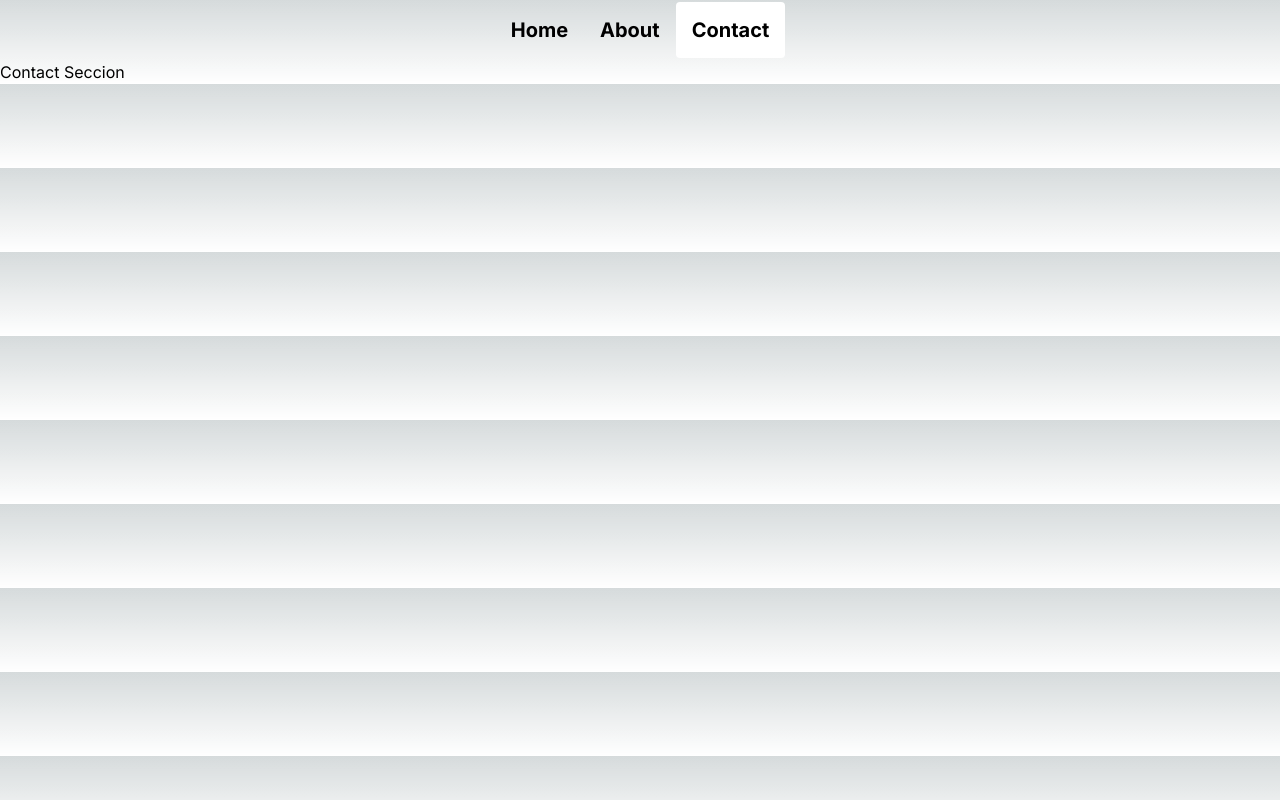
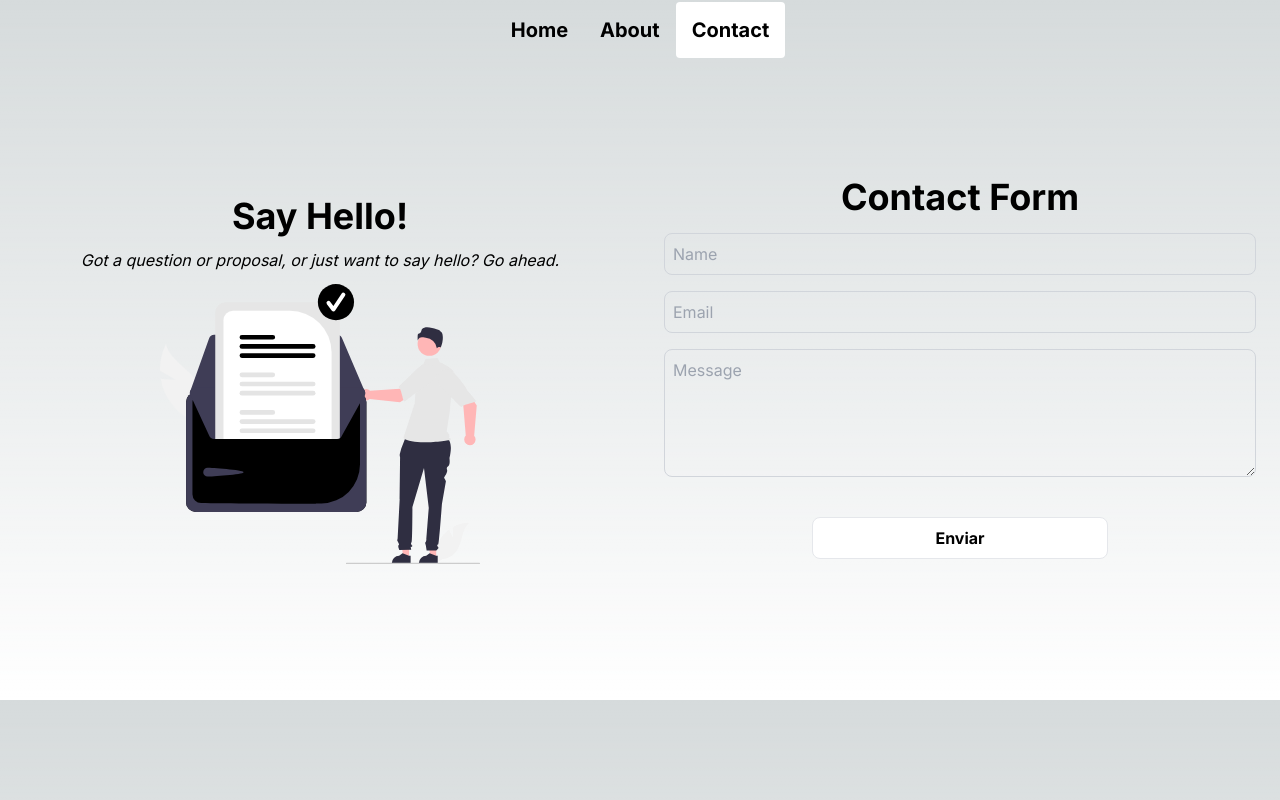
Before and after one commit to amin-farina/portfolio, a Next.js app in the folder portfolio/: page /contact in a window 1280 px wide. Built offline with nearby package versions, Linux system fonts and the light colour scheme.

Commit message:
New changes

```diff
--- /dev/null
+++ b/portfolio/app/contact/forms.jsx
@@ -0,0 +1,37 @@
+"use client"
+import React, { useState } from 'react'
+
+export default function FormContact() {
+    const [name, setName] = useState("");
+    const [email, setEmail] = useState("");
+    const [message, setMessage] = useState("");
+
+    const handleSubmit = (e) => {
+        e.preventDefault();
+        console.log("Form submitted!")
+        setName("");
+        setEmail("");
+        setMessage("");
+    };
+
+    return (
+        <form onSubmit={handleSubmit} className="space-y-4 w-full mx-6 flex justify-center flex-col text-center">
+            <h1 className='text-4xl font-bold'>Contact Form</h1>
+            <div className="flex flex-col">
+                <input type="text" id="name" name="name" placeholder='Name' required className="p-2 border border-gray-300 bg-transparent rounded-lg" value={name} onChange={(e) => setName(e.target.value)} />
+            </div>
+
+            <div className="flex flex-col">
+                <input type="email" id="email" name="email" placeholder='Email' required className="p-2 border border-gray-300 bg-transparent rounded-lg" value={email} onChange={(e) => setEmail(e.target.value)} />
+            </div>
+
+            <div className="flex flex-col">
+                <textarea id="message" name="message" placeholder='Message' required className="p-2 border border-gray-300 h-32 bg-transparent rounded-lg" value={message} onChange={(e) => setMessage(e.target.value)} />
+            </div>
+
+            <div className='flex justify-center'>
+                <button type="submit" className="bg-white w-1/2 my-6 flex justify-center text center text-black py-2 hover:bg-black hover:text-white hover:border-white border font-bold rounded-lg">Enviar</button>
+            </div>
+        </form>
+    )
+}
--- a/portfolio/app/contact/page.jsx
+++ b/portfolio/app/contact/page.jsx
@@ -1,5 +1,23 @@
+import FormContact from "./forms";
+import TextContact from "./text-contact";
+
 export default function Contact() {
     return (
-        <div>Contact Seccion</div>
+        <div className='w-100 '>
+            <div className="mx-auto container">
+                <div className="flex w-100 min-h-[80vh]">
+                    <div className="flex-col w-1/2">
+                        <div className='justify-center flex items-center h-[80vh]'>
+                            <TextContact />
+                        </div>
+                    </div>
+                    <div className="flex-col w-1/2">
+                        <div className='justify-center flex items-center h-[80vh]'>
+                            <FormContact />
+                        </div>
+                    </div>
+                </div>
+            </div>
+        </div>
     )
 }
--- /dev/null
+++ b/portfolio/app/contact/text-contact.jsx
@@ -0,0 +1,12 @@
+import React from 'react'
+
+export default function TextContact() {
+    return (
+        <div className='flex justify-center flex-col items-center space-y-3'>
+            <h1 className='text-4xl font-bold'>Say Hello!</h1>
+            <p className='italic'>Got a question or proposal, or just want
+                to say hello? Go ahead.</p>
+            <img src="./assets/img/contact-illustatrion.svg" alt="" className='max-w-[50%]' />
+        </div>
+    )
+}
--- a/portfolio/app/page.js
+++ b/portfolio/app/page.js
@@ -24,7 +24,7 @@ export default function Home() {
             <a
               href="/assets/files/CV - Sebastian Amin Fariña .pdf"
               download
-              className="bg-white w-1/2 my-6 justify-center text-black py-2 hover:bg-black hover:text-white hover:border-white border font-bold rounded-lg"
+              className="bg-white w-1/2 my-6 flex justify-center text center text-black py-2 hover:bg-black hover:text-white hover:border-white border font-bold rounded-lg"
             >
               Download CV
             </a>
```
Also changed, not shown: portfolio/public/assets/img/contact-illustatrion.svg (added).
